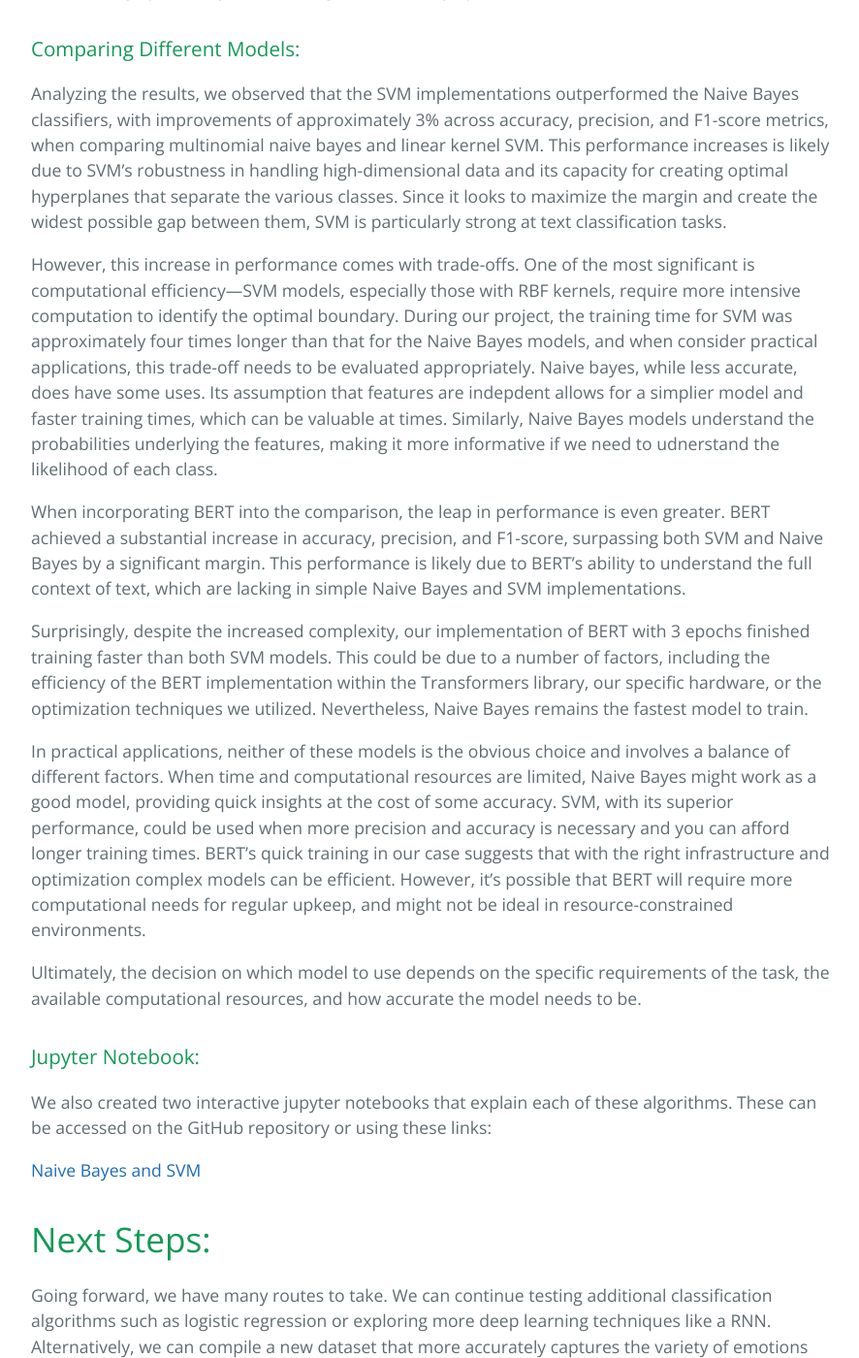
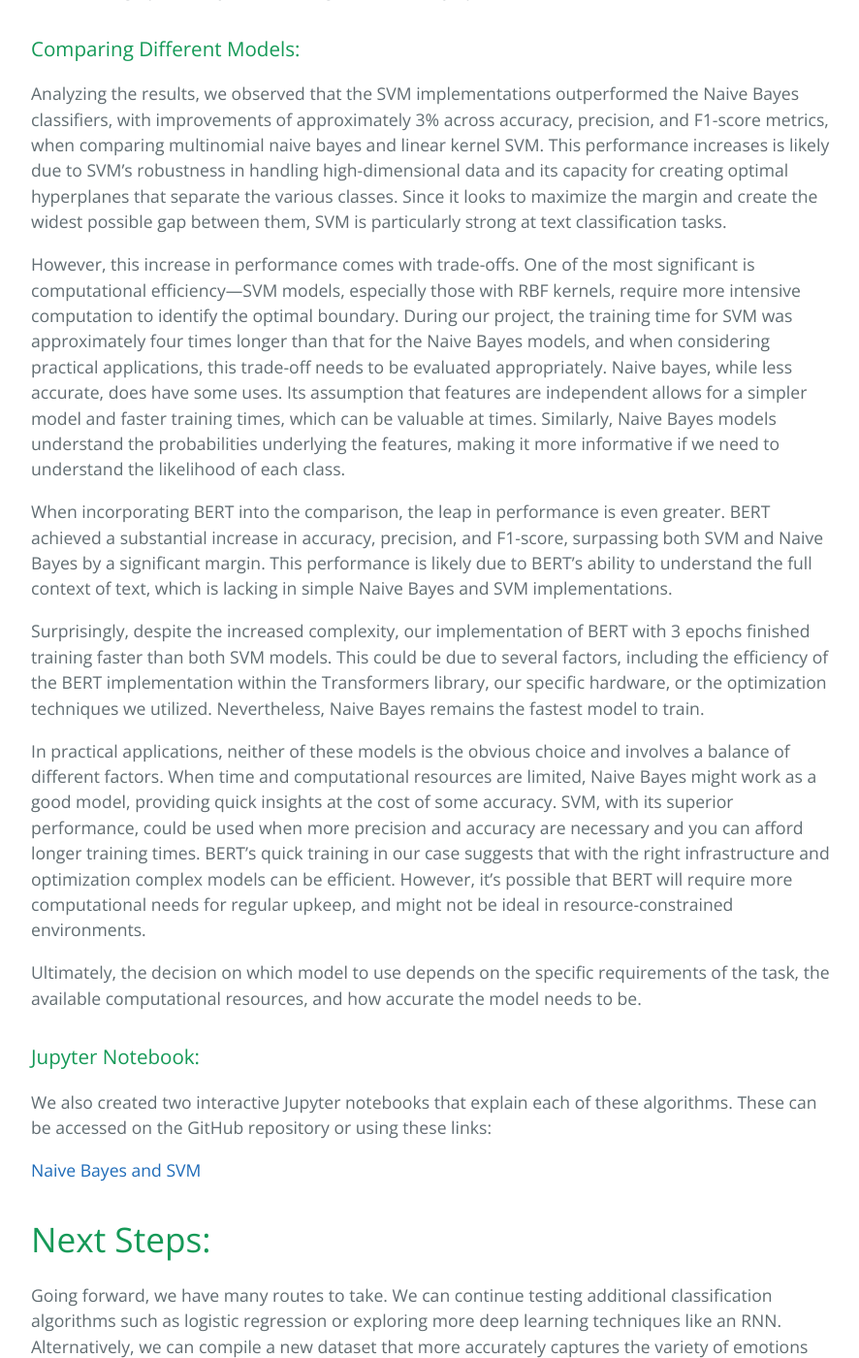
Before and after one commit to irausch25/CS4641-Project, a Jekyll site: the page built from index.md, in a window 1280 px wide and 1400 px high, scrolled down 11630 px. Shown: the whole window at 97% size, without its empty margins (192-1078 px from the left). Built offline with Jekyll 4.4.1, drawn with Linux system fonts in a browser that asks for light colours; some of the changed text lies outside the part shown.

```diff
--- a/index.md
+++ b/index.md
@@ -15,7 +15,7 @@ title: CS4641 Emotion Classification
 
   **Pie Chart Visualization**: ![Pie Chart of Emotion Distribution](/plots/piechart.png)
 
-  From the visualizations above, we can observe several aspects of our dataset. The bar chart illustrates that some emotions, such as joy and sadness, are more frequently represented in the dataset than others like love and surprise. Similarly, the pie chart provides a different perspective by showing the proportion of each emotion within the dataset. It highlights that nearly two thirds of the dataset is composed of tweets expressing joy and sadness, which could be indicative of the general sentiment found in public tweets or a bias in the way the dataset was collected.
+  From the visualizations above, we can observe several aspects of our dataset. The bar chart illustrates that some emotions, such as joy and sadness, are more frequently represented in the dataset than others like love and surprise. Similarly, the pie chart provides a different perspective by showing the proportion of each emotion within the dataset. It highlights that nearly two-thirds of the dataset is composed of tweets expressing joy and sadness, which could be indicative of the general sentiment found in public tweets or a bias in the way the dataset was collected.
 
 # Problem Definition:
 
@@ -99,11 +99,11 @@ As stated before, we implemented 2 different versions of Naive Bayes, each using
    - Average Precision: ~45.2%
    - Average F1-Score: 0.416
 
-   This model's performance fell short of our expectations. While the combination of Word2Vec and Gaussian Naive Bayes was theoretically appealing due to Word2Vec's ability to capture semantics in text, the actual outcomes highlighted a mismatch. Gaussian Naive Bayes assumes that all features are independent and follow a normal distribution, which likely doesn't hold true for the dense and interdepedent feature vectors produced by Word2Vec. This mismatch likely led to the model's poor performance, where the average accuracy is far lower than proposed from 74% to around 40%. Despite this poor accuracy, the average F1-Scores and the average precision values are in the margin of error area and almost match our proposed values.
+   This model's performance fell short of our expectations. While the combination of Word2Vec and Gaussian Naive Bayes was theoretically appealing due to Word2Vec's ability to capture semantics in text, the actual outcomes highlighted a mismatch. Gaussian Naive Bayes assumes that all features are independent and follow a normal distribution, which likely doesn't hold for the dense and interdependent feature vectors produced by Word2Vec. This mismatch likely led to the model's poor performance, where the average accuracy is far lower than proposed from 74% to around 40%. Despite this poor accuracy, the average F1 scores and the average precision values are in the margin of error area and almost match our proposed values.
 
    ![alt text](plots/GuassianNBconfusion.png)
 
-   The confusion matrix for the Gaussian Naive Bayes model reveals significant misclassifications across the board. The diagonal elements, which represent correct predictions, are generally outnumbered by the off-diagonal elements in several classes, demonstrating the high rate of incorrect classifications. Relatively speaking, the model performed the best on classifying `joy, but even for this emotion the predications were still quite scattered. Overall, from this matrix, we can guess that the semantic nuances between certain emotions were not captured effectively by the Gaussian model.
+   The confusion matrix for the Gaussian Naive Bayes model reveals significant misclassifications across the board. The diagonal elements, which represent correct predictions, are generally outnumbered by the off-diagonal elements in several classes, demonstrating the high rate of incorrect classifications. Relatively speaking, the model performed the best on classifying `joy, but even for this emotion the predictions were still quite scattered. Overall, from this matrix, we can guess that the semantic nuances between certain emotions were not captured effectively by the Gaussian model.
 
 2. **Multinomial Naive Bayes with Bag-of-Words**:
 
@@ -111,15 +111,15 @@ As stated before, we implemented 2 different versions of Naive Bayes, each using
    - Average Precision: ~85.8%
    - Average F1-Score: 0.851
 
-   Contrary to the Gaussian version, the Multinomial Naive Bayes model exceeded our expectations. The metrics are substantially better than the Gaussian implementation, with the average accuracy aligning more closely with our initial set goals. Using Bag-of-Words for feature extraction, which breaks down text into individual word counts, aligned well with multinomial probabilitic framework of a multinomial naive bayes. The synergy between the two allowed this implementation to capture relevant patterns that are representative of the different emotions, which allowed for the improved metrics.
+   Contrary to the Gaussian version, the Multinomial Naive Bayes model exceeded our expectations. The metrics are substantially better than the Gaussian implementation, with the average accuracy aligning more closely with our initial set goals. Using Bag-of-Words for feature extraction, which breaks down text into individual word counts, aligned well with the multinomial probabilistic framework of a multinomial naive bayes. The synergy between the two allowed this implementation to capture relevant patterns that are representative of the different emotions, which allowed for improved metrics.
 
    ![alt text](plots/MultinomialNBconfusion.png)
 
-   Analyzing the confusion matrix for the Multinomial Naive Bayes model, we see a stark contrast to the Gaussian variant. The diagonal elements, indicating correct classifications, are more prominent across all emotional categories, which suggests the model was able discern between different emotions effectively. Notably, the precision for the sadness (0) and joy (1) were particularly high However, there is room for improvement in correctly classifying less frequent emotions, such as love (2) and surprise (5). From the matrix, we can see that the model still confuses them with other emotions, espcially surprise.
+   Analyzing the confusion matrix for the Multinomial Naive Bayes model, we see a stark contrast to the Gaussian variant. The diagonal elements, indicating correct classifications, are more prominent across all emotional categories, which suggests the model was able to discern between different emotions effectively. Notably, the precision for the sadness (0) and joy (1) were particularly high However, there is room for improvement in correctly classifying less frequent emotions, such as love (2) and surprise (5). From the matrix, we can see that the model still confuses them with other emotions, especially surprise.
 
 ### SVM (Support Vector Machine)
 
-For SVM, we tested our implementation using two different kernels, a linear one and non-linear rbf (Radial Basis Function). We utilized a guess and check system to test for linear seperability because after vectorization, we have 57697 features, which is difficult to visualize.
+For SVM, we tested our implementation using two different kernels, a linear one and a non-linear RBF (Radial Basis Function). We utilized a guess and check system to test for linear separability because after vectorization, there were 57697 features, which is difficult to visualize.
 
 1. **SVM using RBF Kernel**
 
@@ -142,7 +142,7 @@ For SVM, we tested our implementation using two different kernels, a linear one
 
    ![alt text](plots/LinearSVMConfusion.png)
 
-   Analyzing the confusion matrix of the Linear Kernel SVM, we see a clear distinction in the diagonal elements, which represent correct classifications. The model shows strong performance especially in classifying sadness (0) and joy (1). However, it does seem to slightly struggle in distinguishing between joy (1) and love (2). Overall, from the matrix, the linear kernel was particularly effective at distinguishing between the different emotions.
+   Analyzing the confusion matrix of the Linear Kernel SVM, we see a clear distinction in the diagonal elements, which represent correct classifications. The model shows strong performance, especially in classifying sadness (0) and joy (1). However, it does seem to slightly struggle in distinguishing between joy (1) and love (2). Overall, from the matrix, the linear kernel was particularly effective at distinguishing between the different emotions.
 
 ### BERT (Bidirectional Encoder Representations from Transformers)
 
@@ -168,25 +168,25 @@ BERT's bidirectional nature and ability to understand context gives it a big adv
 
 Analyzing the results, we observed that the SVM implementations outperformed the Naive Bayes classifiers, with improvements of approximately 3% across accuracy, precision, and F1-score metrics, when comparing multinomial naive bayes and linear kernel SVM. This performance increases is likely due to SVM's robustness in handling high-dimensional data and its capacity for creating optimal hyperplanes that separate the various classes. Since it looks to maximize the margin and create the widest possible gap between them, SVM is particularly strong at text classification tasks.
 
-However, this increase in performance comes with trade-offs. One of the most significant is computational efficiency—SVM models, especially those with RBF kernels, require more intensive computation to identify the optimal boundary. During our project, the training time for SVM was approximately four times longer than that for the Naive Bayes models, and when consider practical applications, this trade-off needs to be evaluated appropriately. Naive bayes, while less accurate, does have some uses. Its assumption that features are indepdent allows for a simplier model and faster training times, which can be valuable at times. Similarly, Naive Bayes models understand the probabilities underlying the features, making it more informative if we need to udnerstand the likelihood of each class.
+However, this increase in performance comes with trade-offs. One of the most significant is computational efficiency—SVM models, especially those with RBF kernels, require more intensive computation to identify the optimal boundary. During our project, the training time for SVM was approximately four times longer than that for the Naive Bayes models, and when considering practical applications, this trade-off needs to be evaluated appropriately. Naive bayes, while less accurate, does have some uses. Its assumption that features are independent allows for a simpler model and faster training times, which can be valuable at times. Similarly, Naive Bayes models understand the probabilities underlying the features, making it more informative if we need to understand the likelihood of each class.
 
-When incorporating BERT into the comparison, the leap in performance is even greater. BERT achieved a substantial increase in accuracy, precision, and F1-score, surpassing both SVM and Naive Bayes by a significant margin. This performance is likely due to BERT's ability to understand the full context of text, which are lacking in simple Naive Bayes and SVM implementations.
+When incorporating BERT into the comparison, the leap in performance is even greater. BERT achieved a substantial increase in accuracy, precision, and F1-score, surpassing both SVM and Naive Bayes by a significant margin. This performance is likely due to BERT's ability to understand the full context of text, which is lacking in simple Naive Bayes and SVM implementations.
 
-Surprisingly, despite the increased complexity, our implementation of BERT with 3 epochs finished training faster than both SVM models. This could be due to a number of factors, including the efficiency of the BERT implementation within the Transformers library, our specific hardware, or the optimization techniques we utilized. Nevertheless, Naive Bayes remains the fastest model to train.
+Surprisingly, despite the increased complexity, our implementation of BERT with 3 epochs finished training faster than both SVM models. This could be due to several factors, including the efficiency of the BERT implementation within the Transformers library, our specific hardware, or the optimization techniques we utilized. Nevertheless, Naive Bayes remains the fastest model to train.
 
-In practical applications, neither of these models is the obvious choice and involves a balance of different factors. When time and computational resources are limited, Naive Bayes might work as a good model, providing quick insights at the cost of some accuracy. SVM, with its superior performance, could be used when more precision and accuracy is necessary and you can afford longer training times. BERT's quick training in our case suggests that with the right infrastructure and optimization complex models can be efficient. However, it's possible that BERT will require more computational needs for regular upkeep, and might not be ideal in resource-constrained environments.
+In practical applications, neither of these models is the obvious choice and involves a balance of different factors. When time and computational resources are limited, Naive Bayes might work as a good model, providing quick insights at the cost of some accuracy. SVM, with its superior performance, could be used when more precision and accuracy are necessary and you can afford longer training times. BERT's quick training in our case suggests that with the right infrastructure and optimization complex models can be efficient. However, it's possible that BERT will require more computational needs for regular upkeep, and might not be ideal in resource-constrained environments.
 
 Ultimately, the decision on which model to use depends on the specific requirements of the task, the available computational resources, and how accurate the model needs to be.
 
 ### Jupyter Notebook:
 
-We also created two interactive jupyter notebooks that explain each of these algorithms. These can be accessed on the GitHub repository or using these links:
+We also created two interactive Jupyter notebooks that explain each of these algorithms. These can be accessed on the GitHub repository or using these links:
 
 [Naive Bayes and SVM](https://mybinder.org/v2/gh/CS4641-Project/CS4641-website/main?labpath=emotions.ipynb)
 
 # Next Steps:
 
-Going forward, we have many routes to take. We can continue testing additional classification algorithms such as logistic regression or exploring more deep learning techniques like a RNN. Alternatively, we can compile a new dataset that more accurately captures the variety of emotions out there, and train our models on this new dataset to better suit our solution. Finally, we have plans to implement a GUI and host our trained models, so that users can input a sentence and get the corresponding sentiment.
+Going forward, we have many routes to take. We can continue testing additional classification algorithms such as logistic regression or exploring more deep learning techniques like an RNN. Alternatively, we can compile a new dataset that more accurately captures the variety of emotions out there, and train our models on this new dataset to better suit our solution. Finally, we have plans to implement a GUI and host our trained models, so that users can input a sentence and get the corresponding sentiment.
 
 # Gnatt Chart:
 
@@ -196,8 +196,8 @@ Going forward, we have many routes to take. We can continue testing additional c
 
 | Name              | Final Contributions                                                                             |
 | :---------------- | :---------------------------------------------------------------------------------------------- |
-| Ian Rausch        | Github page writing, data preprocessing, SVM and Naive Bayes implementations and visualizations |
-| Parag Ambildhuke  | Github page updates, Jupyter notebook upkeep, Video recording                                   |
+| Ian Rausch        | GitHub page writing, data preprocessing, SVM and Naive Bayes implementations and visualizations |
+| Parag Ambildhuke  | GitHub page updates, Jupyter notebook upkeep, Video recording                                   |
 | Pritesh Rajyaguru | LSTM RNN testing, Video recording                                                               |
 | Shubham Dhar      | BERT Visualizations, Video recording                                                            |
 | Zachary Seletsky  | BERT implementation and optimization, Video slide presentation                                  |
```
Also changed, not shown: other parts of index.md (+9 -9 lines).
